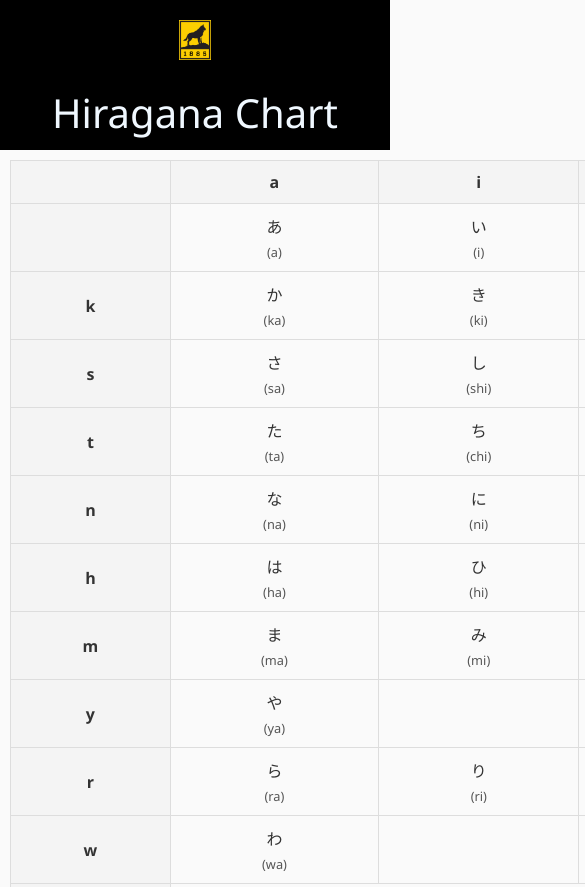
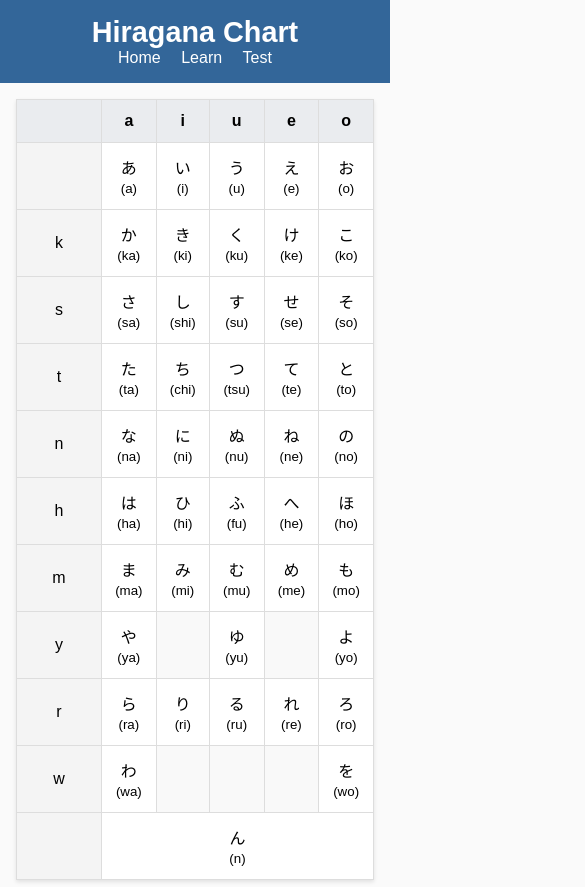
Before and after one commit to DomAtTheShack/DomAtTheShack.github.io, a website: page home.html in a window 390 px wide. Shown: the top 887 px of the page, 585 px wide, since content can reach past the window. Drawn offline with nearby package versions, Linux system fonts and the light colour scheme.

Commit message:
Hirigana

```diff
--- a/home.html
+++ b/home.html
@@ -1,130 +1,19 @@
 <!DOCTYPE html>
 <html lang="en">
 <head>
-    <meta charset="UTF-8">
-    <meta name="viewport" content="width=device-width, initial-scale=1.0">
+    <meta name="viewport" content="width=device-width, initial-scale=1.0" charset="UTF-8">
     <title>Hiragana Chart</title>
-    <link rel="stylesheet" href="https://unpkg.com/leaflet/dist/leaflet.css" />
-    <style>
-        /* Global Styles */
-        body, html {
-            height: 100%;
-            margin: 0;
-            font-family: "Segoe UI", Tahoma, Geneva, Verdana, sans-serif;
-            background: #fafafa;
-            color: #333;
-            display: flex;
-            flex-direction: column;
-        }
-        header {
-            background-color: #000;
-            padding: 10px;
-            display: flex;
-            align-items: center;
-            flex-shrink: 0;
-        }
-        #logo {
-            padding: 10px;
-            height: 50px;
-            margin-right: 60px;
-        }
-        #header .static-label {
-            flex: 1;
-            text-align: center;
-            color: aliceblue;
-            font-size: 80px;
-        }
-        nav a {
-            color: #fff;
-            text-decoration: none;
-            margin: 0 1.2rem;
-            font-size: 1.2rem;
-        }
-        nav a:hover {
-            text-decoration: underline;
-        }
-        main {
-            flex: 1;
-            padding: 25px;
-            max-width: 1200px;
-            margin: 0 auto;
-        }
-        /* Chart container styles */
-        .chart-container {
-            display: flex;
-            gap: 20px;
-        }
-        .chart-container table {
-            flex: 1;
-            border-collapse: collapse;
-            width: 100%;
-        }
-        .chart-container table,
-        .chart-container th,
-        .chart-container td {
-            border: 1px solid #ddd;
-            text-align: center;
-            padding: 10px;
-        }
-        .chart-container th {
-            background: #f4f4f4;
-            font-weight: bold;
-        }
-        .chart-container td small {
-            font-size: 0.8em;
-            display: block;
-            margin-top: 5px;
-            color: #555;
-        }
-        /* Footer styling */
-        #footer {
-            background-color: #000;
-            color: #fff;
-            text-align: center;
-            padding: 15px;
-            flex-shrink: 0;
-            font-size: 30px;
-        }
-        /* Responsive Styles for Mobile */
-        @media (max-width: 600px) {
-            header {
-                flex-direction: column;
-                align-items: center;
-            }
-            #logo {
-                margin-right: 0;
-                margin-bottom: 10px;
-                height: 40px;
-            }
-            #header .static-label {
-                font-size: 40px;
-            }
-            nav a {
-                font-size: 1rem;
-                margin: 0 0.5rem;
-            }
-            main {
-                padding: 10px;
-            }
-            .chart-container {
-                flex-direction: column;
-            }
-            .chart-container table {
-                width: 100%;
-                margin-bottom: 20px;
-            }
-            #footer {
-                font-size: 20px;
-                padding: 10px;
-            }
-        }
-    </style>
+    <link rel="stylesheet" href="style.css">
 </head>
 <body>
 
-<header id="header">
-    <a href="home.html"><img id="logo" src="full-color.png" alt="Logo"></a>
-    <div class="static-label">Hiragana Chart</div>
+<header>
+    <h1>Hiragana Chart</h1>
+    <nav>
+        <a href="home.html">Home</a>
+        <a href="learn.html">Learn</a>
+        <a href="test.html">Test</a>
+    </nav>
 </header>
 
 <main>
@@ -343,7 +232,7 @@
                 <td class="empty"></td>
                 <td><img src="https://upload.wikimedia.org/wikipedia/commons/thumb/6/64/Hiragana_%E3%82%92_stroke_order_animation.gif/80px-Hiragana_%E3%82%92_stroke_order_animation.gif" alt="を"></td>
             </tr>
-            <!-- Final row for ん -->
+            <!-- Final: n -->
             <tr>
                 <th></th>
                 <td colspan="5"><img src="https://upload.wikimedia.org/wikipedia/commons/thumb/f/f6/Hiragana_%E3%82%93_stroke_order_animation.gif/80px-Hiragana_%E3%82%93_stroke_order_animation.gif" alt="ん"></td>
@@ -353,9 +242,5 @@
     </div>
 </main>
 
-<footer id="footer">
-    Call or Text at (586)-651-0994 or knock at anytime.
-</footer>
-
 </body>
 </html>
--- a/style.css
+++ b/style.css
@@ -69,10 +69,35 @@ table img {
     display: block;
     margin: 0 auto;
 }
-/* Responsive adjustments */
+
+/* Responsive adjustments for mobile */
 @media (max-width: 600px) {
+    header {
+        padding: 1rem;
+    }
+    header h1 {
+        font-size: 1.8rem;
+    }
+    nav a {
+        margin: 0 0.5rem;
+        font-size: 1rem;
+    }
+    main {
+        padding: 1rem;
+    }
+    .chart-container {
+        flex-direction: column;
+        gap: 1rem;
+        align-items: center;
+    }
+    table {
+        font-size: 1rem;
+        margin-bottom: 1rem;
+        width: 100%;
+    }
     th, td {
         padding: 0.75rem;
+        min-width: auto;
     }
     table img {
         max-width: 80px;
```
